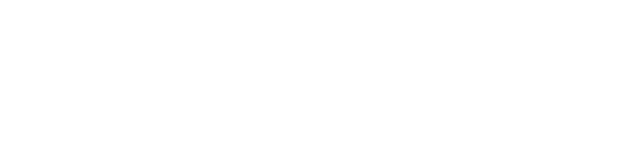
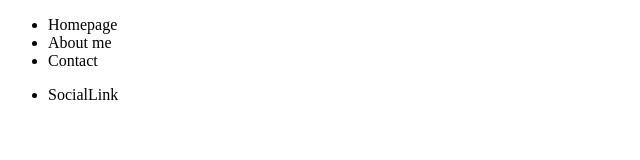
Before and after one commit to malgorzatakapuscinska/modul9_5, a website: page index.html in a window 1280 px wide. Shown: the whole page, without its empty margins (0-640 px from the left). Drawn offline with Linux system fonts and the light colour scheme.

Commit message:
Add testing.js and change index.html

```diff
--- a/index.html
+++ b/index.html
@@ -2,10 +2,24 @@
 <html lang="pl">
 <head>
 	<meta charset="UTF-8">
-	<title>Moduł 9_4 Rysowanie Choinki :-)</title>
+	<title>Moduł 9_5 DOM</title>
 </head>
 <body>
-	<p id="tree"></p>
-	<script src="js/scripts.js"></script>
+	<div class="content">
+  <div id="nav">
+    <ul>
+      <li class="menuItem">Homepage</li>
+      <li class="menuItem">About me</li>
+      <li>Contact</li>
+    </ul>
+  </div>
+  <div id="footer">
+    <ul>
+      <li class="menuItem">SocialLink</li>
+    </ul>
+  </div>
+</div>
+
+<script src="js/testing.js"></script>
 </body>
 </html>
--- /dev/null
+++ b/js/testing.js
@@ -0,0 +1,29 @@
+console.log(window);
+
+//setTimeout
+
+function raiseAlarm() {
+	alert("I show it ones after two seconds");
+}
+
+var delayedAlert = setTimeout(raiseAlarm,10000);
+
+//
+
+
+/*clearTimeout(delayedAlert);*/
+
+console.log(document);
+
+console.log(location);
+
+//window.location = 'http://www.kodilla.pl'; - przekierowanie na inną stronę
+
+console.log(location);
+
+var navigation = document.getElementById('nav');
+console.log(navigation);
+
+var withMenuItemsClass = document.getElementsByClassName('menuItem');
+
+console.log(withMenuItemsClass);
```
